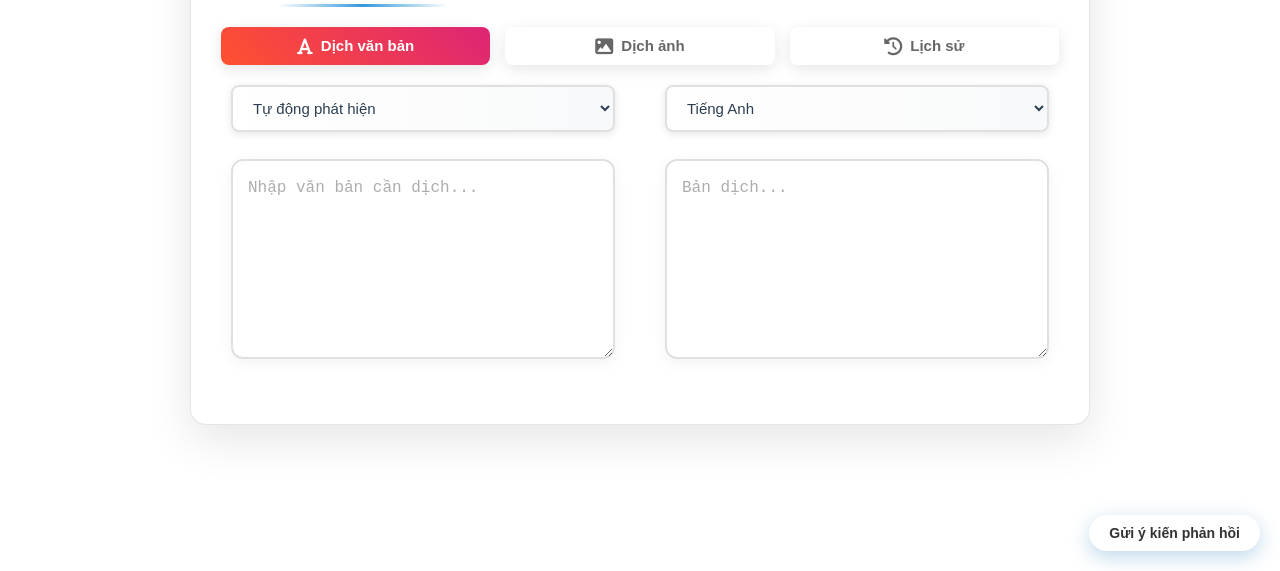
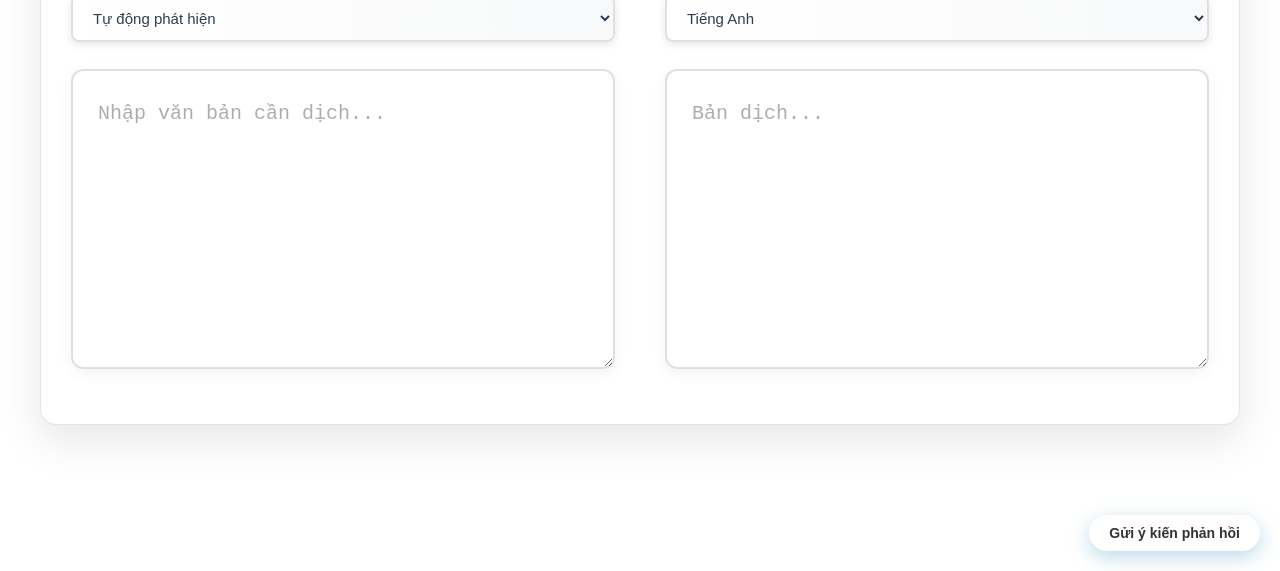
Before and after one commit to micovan107/Dikey-d-ch, a plain HTML site: page index.html in a window 1280 px wide. Shown: the part 229-800 px from the top of the page. Drawn offline with Linux system fonts and the light colour scheme.

Commit message:
Update index.html

```diff
--- a/index.html
+++ b/index.html
@@ -104,16 +104,16 @@
         body {
             max-width: 100%;
             margin: 0;
-            padding: 40px 20px;
+            padding: 10px 20px;
             background: #ffffff;
-            min-height: 100vh;
+            min-height: 90vh;
             box-sizing: border-box;
         }
         .container {
-            max-width: 900px;
-            margin: 20px auto;
+            max-width: 1200px;
+            margin: 0 auto;
             background: #ffffff;
-            padding: 30px;
+            padding: 20px;
             border-radius: 16px;
             box-shadow: 0 15px 45px rgba(0,0,0,0.1);
             transition: all 0.4s ease;
@@ -240,14 +240,14 @@
         }
         textarea {
             width: 100%;
-            height: 200px;
-            padding: 15px;
+            height: 300px;
+            padding: 25px;
             border: 2px solid #e0e0e0;
             border-radius: 12px;
             resize: vertical;
             transition: all 0.3s ease;
-            font-size: 16px;
-            line-height: 1.6;
+            font-size: 20px;
+            line-height: 1.8;
             background: rgba(255, 255, 255, 0.95);
             box-shadow: 0 4px 15px rgba(0,0,0,0.05);
             margin: 0;
```
